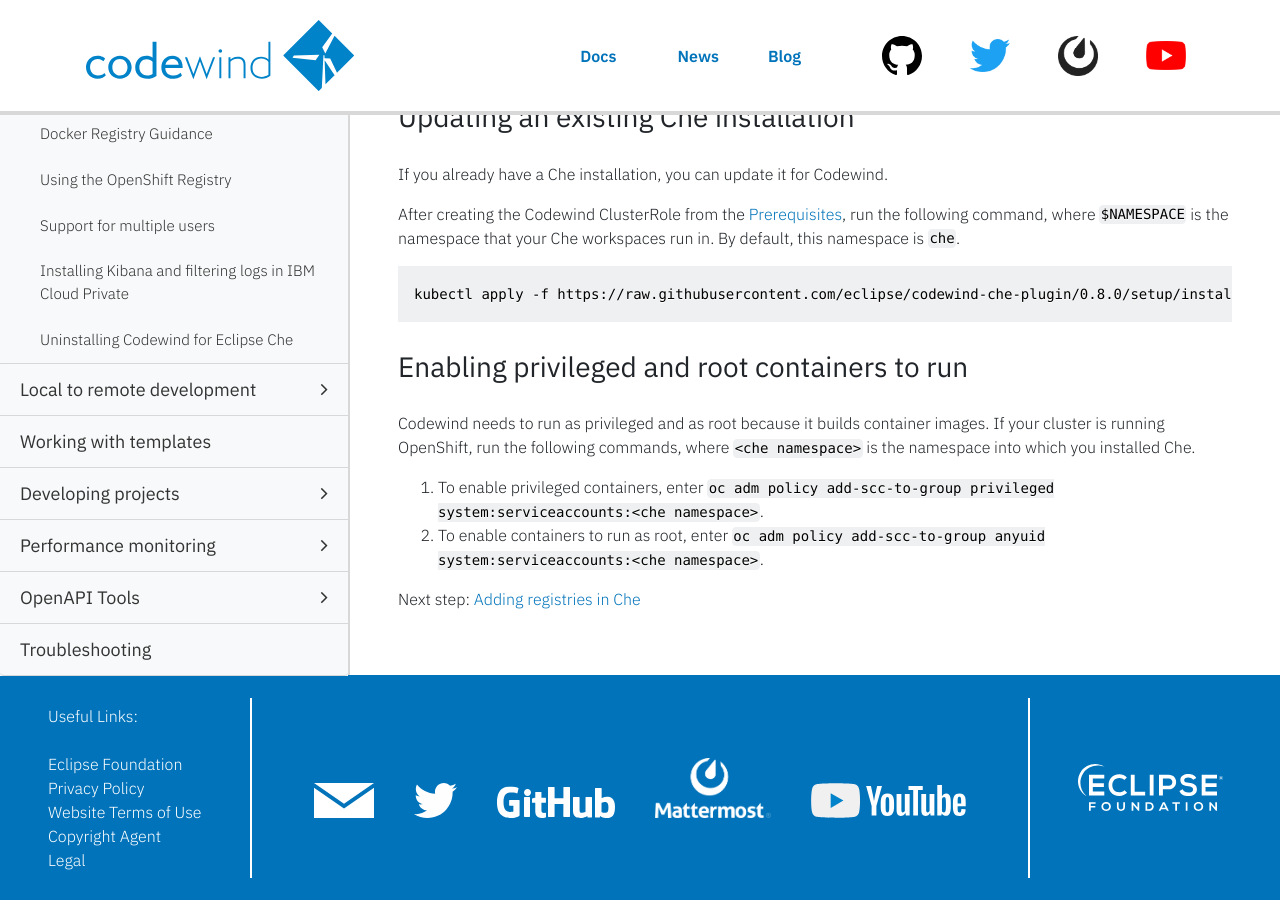
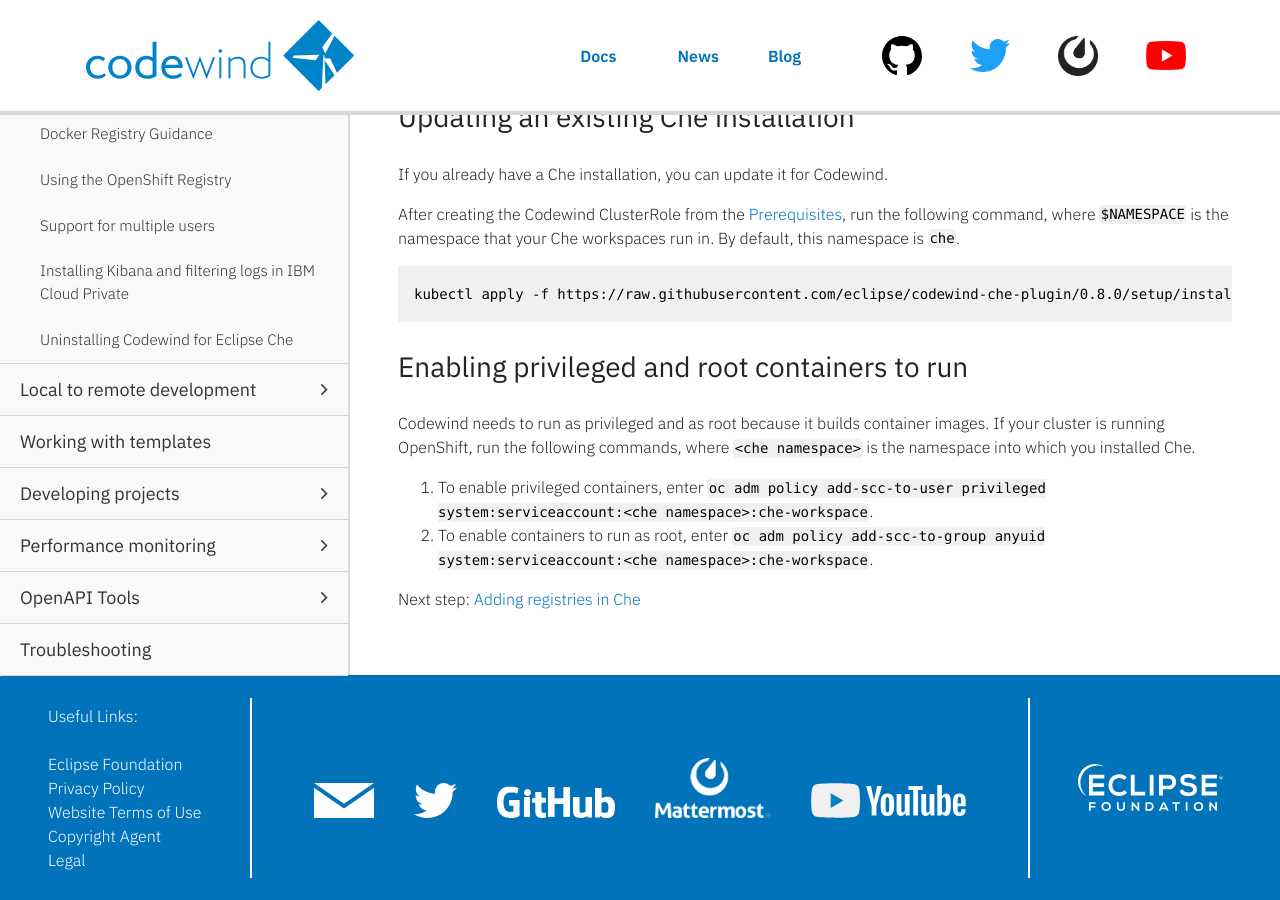
Before and after one commit to eclipse-archived/codewind-docs, a Jekyll site: the page built from docs/_documentations/mdt-che-installinfo.md, in a window 1280 px wide and 900 px high, scrolled down 1187 px. Built offline with Jekyll 4.4.1, drawn with Linux system fonts in a browser that asks for light colours; nearby versions of some CDN libraries; comment, search, counter and statistics services are not loaded.

Commit message:
Update oc adm commands for ROKS
Signed-off-by: John Collier <John.J.Collier@ibm.com>

```diff
--- a/docs/_documentations/mdt-che-installinfo.md
+++ b/docs/_documentations/mdt-che-installinfo.md
@@ -45,7 +45,7 @@ kubectl apply -f https://raw.githubusercontent.com/eclipse/codewind-che-plugin/0
 
 ### Enabling privileged and root containers to run
 Codewind needs to run as privileged and as root because it builds container images. If your cluster is running OpenShift, run the following commands, where `<che namespace>` is the namespace into which you installed Che.
-1. To enable privileged containers, enter `oc adm policy add-scc-to-group privileged system:serviceaccounts:<che namespace>`.
-2. To enable containers to run as root, enter `oc adm policy add-scc-to-group anyuid system:serviceaccounts:<che namespace>`.
+1. To enable privileged containers, enter `oc adm policy add-scc-to-user privileged system:serviceaccount:<che namespace>:che-workspace`.
+2. To enable containers to run as root, enter `oc adm policy add-scc-to-group anyuid system:serviceaccount:<che namespace>:che-workspace`.
 
 Next step: [Adding registries in Che](mdt-che-setupregistries.html)
```
